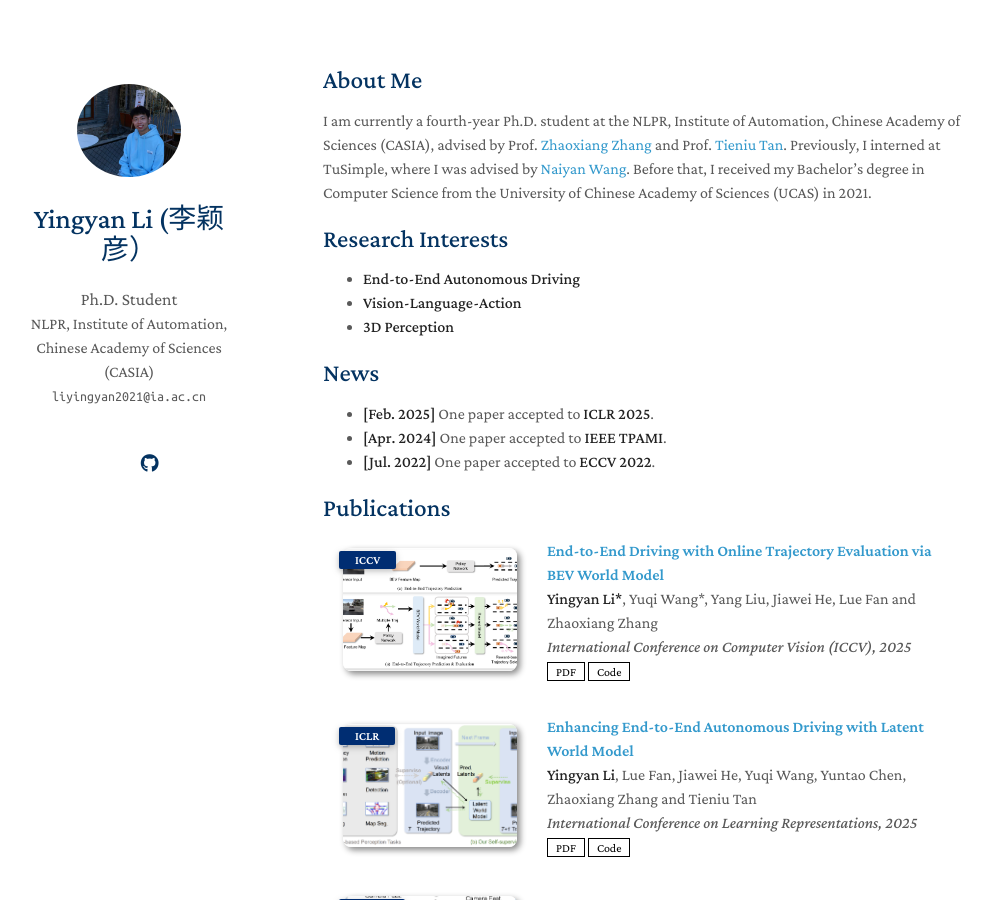
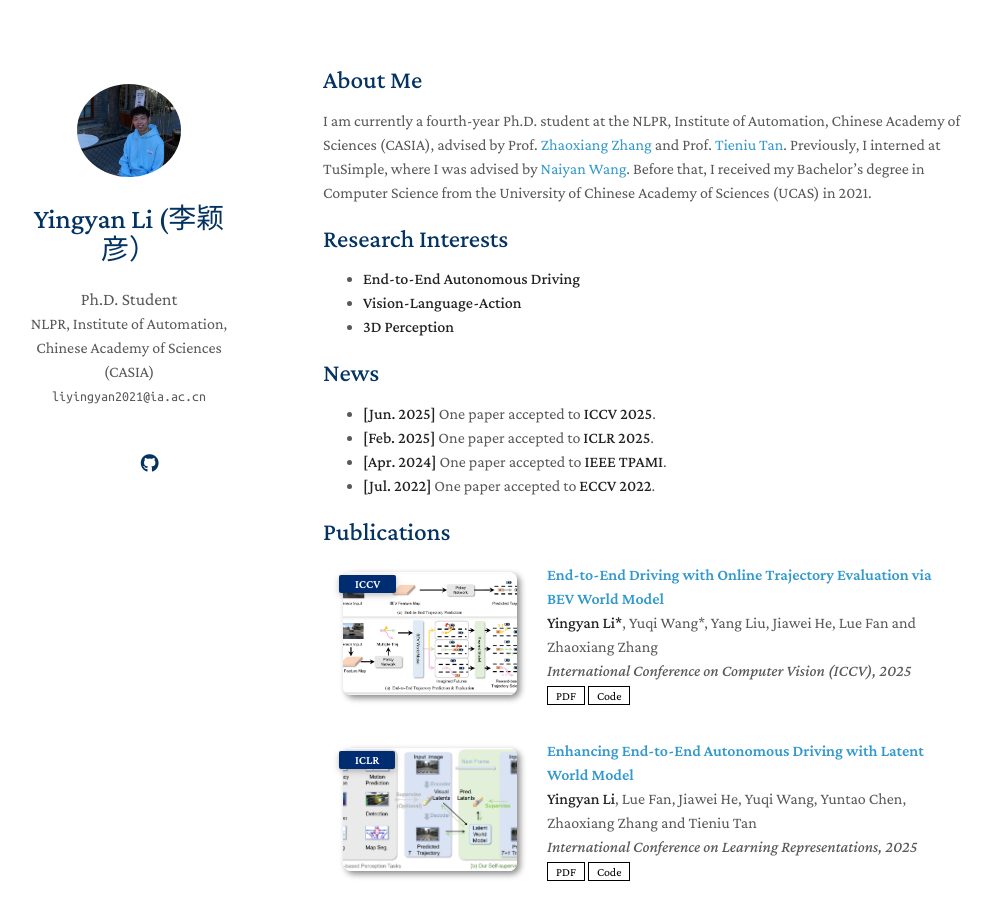
Before and after one commit to liyingyanUCAS/liyingyanucas.github.io, a Jekyll site: the page built from index.md, in a window 1280 px wide and 900 px high. Shown: the whole window, without its empty margins (147-1138 px from the left). Built offline with Jekyll 4.4.1, drawn with Linux system fonts in a browser that asks for light colours; a style sheet for code colours, icons or effects is not loaded; our own code applies the rules of GitHub Pages for plain Markdown files.

Commit message:
Update index.md

```diff
--- a/index.md
+++ b/index.md
@@ -13,7 +13,7 @@ I am currently a fourth-year Ph.D. student at the NLPR, Institute of Automation,
 - **3D Perception**
 
 ## News
-
+- **[Jun. 2025]** One paper accepted to **ICCV 2025**.
 - **[Feb. 2025]** One paper accepted to **ICLR 2025**.
 - **[Apr. 2024]** One paper accepted to **IEEE TPAMI**.
 - **[Jul. 2022]** One paper accepted to **ECCV 2022**.
```
